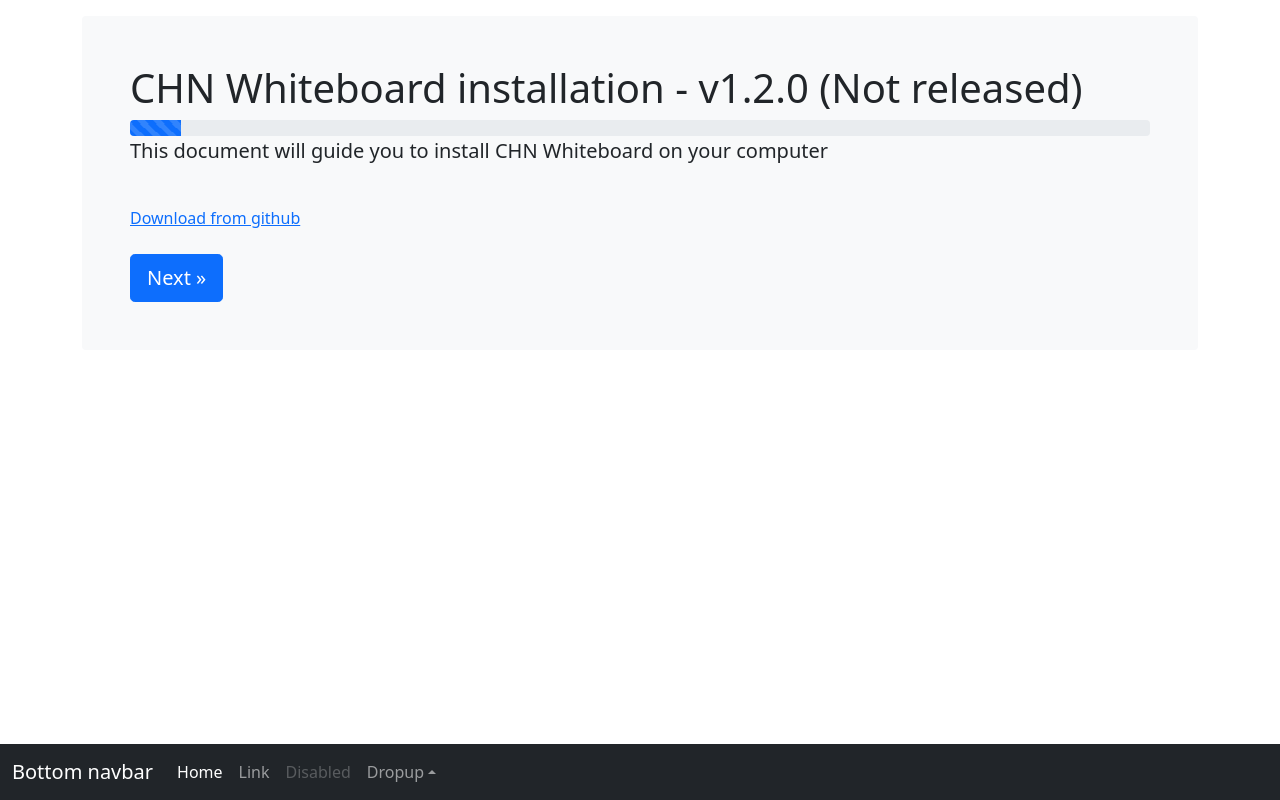
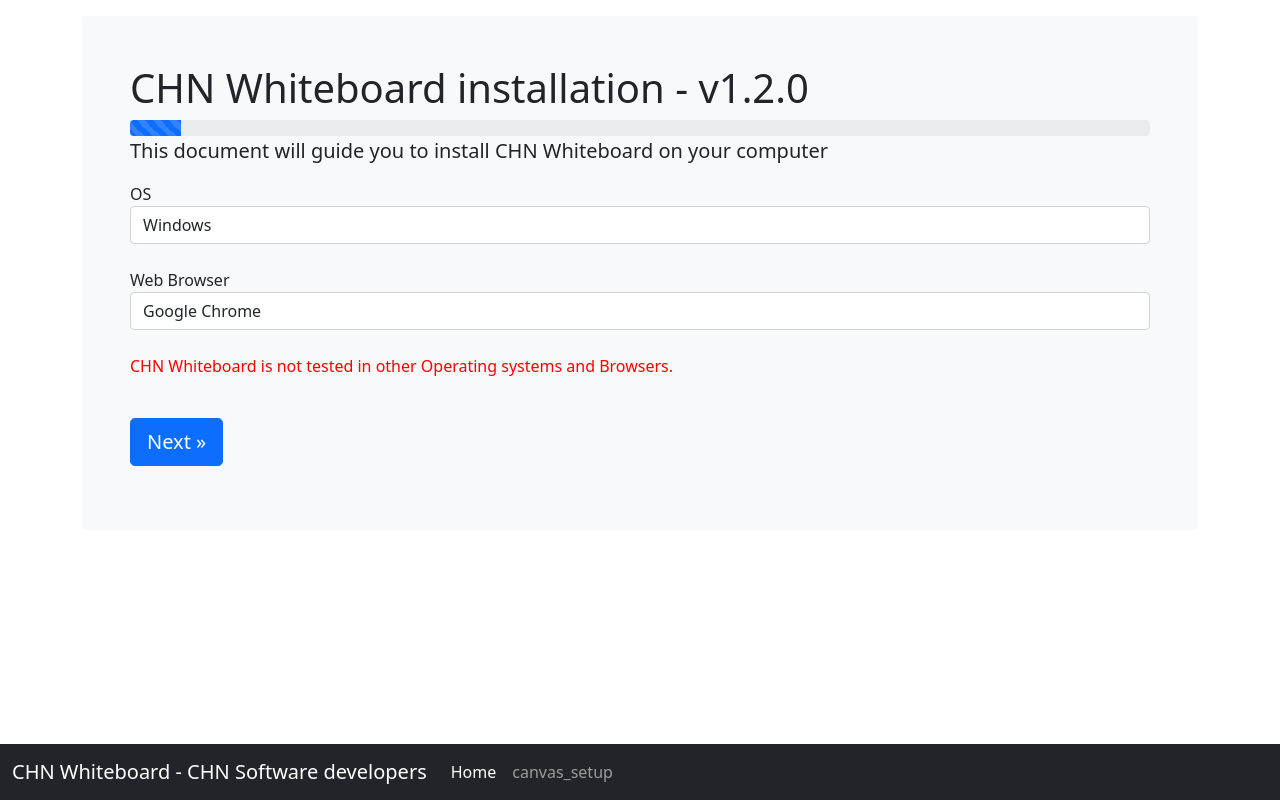
Before and after one commit to Himashana/CHN-Whiteboard, a PHP site: page /?page=1 in a window 1280 px wide. Run offline with PHP 8.4, Linux system fonts and the light colour scheme; data that the repository does not hold is empty.

Commit message:
Update index.php

```diff
--- a/Install/index.php
+++ b/Install/index.php
@@ -2,11 +2,22 @@
 <html>
 <head>
     <title>CHN Whiteboard installation</title>
+    <meta name="viewport" content="width=device-width, initial-scale=1.0">
     <link href="https://cdn.jsdelivr.net/npm/bootstrap@5.0.1/dist/css/bootstrap.min.css" rel="stylesheet" integrity="sha384-+0n0xVW2eSR5OomGNYDnhzAbDsOXxcvSN1TPprVMTNDbiYZCxYbOOl7+AMvyTG2x" crossorigin="anonymous">
+    <style>
+        .copy{
+            background-color:#e9ecef;
+        }
+    </style>
 </head>
 <body>
     <?php
+
+
     $page = $_GET['page'];
+    $OS = $_GET['OS'];
+    $Browser = $_GET['Browser'];
+
     if($page == ""){
         echo'<main class="container">';
         echo'<div class="bg-light p-5 rounded mt-3">';
@@ -18,56 +29,124 @@
         echo'<a class="btn btn-lg btn-primary" href="index.php?page=1" role="button">Start installation &raquo;</a>';
         echo'</div>';
         echo'</main>';
+
+
     }elseif($page == "1"){
+
+
         echo'<main class="container">';
         echo'<div class="bg-light p-5 rounded mt-3">';
-        echo'<h1>CHN Whiteboard installation - v1.2.0 (Not released)</h1>';
+        echo'<h1>CHN Whiteboard installation - v1.2.0</h1>';
                 echo'<div class="progress">
   <div class="progress-bar progress-bar-striped progress-bar-animated" role="progressbar" aria-valuenow="75" aria-valuemin="0" aria-valuemax="100" style="width: 5%"></div>
 </div>';
         echo'<p class="lead">This document will guide you to install CHN Whiteboard on your computer</p>';
-        echo'<br><a href="https://github.com/Himashana/CHN-Whiteboard/releases/" target="_blank">Download from github</a><br><br>';
-        echo'<a class="btn btn-lg btn-primary" href="index.php?page=2" role="button">Next &raquo;</a>';
+        echo'<form action="https://chnsoftwaredevelopers.com/CHN-Classroom/Whiteboard/CHN-Whiteboard-install-assistant/index.php?page=2" method="GET"><label for="">OS</label><select class="form-control" id="" name="OS"><option>Windows</option></select><br>';
+        echo'<input type="hidden" name="page" value="2"><label for="">Web Browser</label><select class="form-control" id="" name="Browser"><option>Google Chrome</option><option>Microsoft Edge</option></select><br>';
+        echo'<p style="color:red;">CHN Whiteboard is not tested in other Operating systems and Browsers.</p><br>';
+        //echo'<a class="btn btn-lg btn-primary" href="index.php?page=2" role="button">Next &raquo;</a>';
+        echo'<input type="submit" value="Next &raquo;" class="btn btn-lg btn-primary"></form>';
         echo'</div>';
         echo'</main>';
+
     }elseif($page == "2"){
+
+
         echo'<main class="container">';
         echo'<div class="bg-light p-5 rounded mt-3">';
-        echo'<h1>CHN Whiteboard installation - v1.2.0 (Not released)</h1>';
+        echo'<h1>CHN Whiteboard installation - v1.2.0</h1>';
                 echo'<div class="progress">
   <div class="progress-bar progress-bar-striped progress-bar-animated" role="progressbar" aria-valuenow="75" aria-valuemin="0" aria-valuemax="100" style="width: 10%"></div>
 </div>';
         echo'<p class="lead">This document will guide you to install CHN Whiteboard on your computer</p>';
-        echo'<br><a href="https://github.com/Himashana/CHN-Whiteboard/releases/" target="_blank">Download from github</a><br><br>';
+        echo'<br>OS - '.$OS.'<br>Web Browser - '.$Browser.'<br><br>';
         echo'<a class="btn btn-lg btn-primary" href="index.php?page=3" role="button">Next &raquo;</a>';
         echo'</div>';
         echo'</main>';
+
+
+
+    }elseif($page == "3"){
+
+        echo'<main class="container">';
+        echo'<div class="bg-light p-5 rounded mt-3">';
+        echo'<h1>CHN Whiteboard installation - v1.2.0</h1>';
+                echo'<div class="progress">
+  <div class="progress-bar progress-bar-striped progress-bar-animated" role="progressbar" aria-valuenow="75" aria-valuemin="0" aria-valuemax="100" style="width: 15%"></div>
+</div>';
+        echo'<p class="lead">This document will guide you to install CHN Whiteboard on your computer</p>';
+        echo'<br>1. <a href="https://www.python.org/downloads/" target="_blank">Download Python latest version.</a><br><br>';
+        echo'2. Install python on your computer.<br><br>';
+        echo'<p style="color:green;">Why python? : Some script containing in CHN Whiteboard are written in python. So python need to execute this project.</p><br><br>';
+        echo'<a class="btn btn-lg btn-primary" href="index.php?page=4" role="button">Next &raquo;</a>';
+        echo'</div>';
+        echo'</main>';
+
+    }elseif($page == "4"){
+
+        echo'<main class="container">';
+        echo'<div class="bg-light p-5 rounded mt-3">';
+        echo'<h1>CHN Whiteboard installation - v1.2.0</h1>';
+                echo'<div class="progress">
+  <div class="progress-bar progress-bar-striped progress-bar-animated" role="progressbar" aria-valuenow="75" aria-valuemin="0" aria-valuemax="100" style="width: 20%"></div>
+</div>';
+        echo'<p class="lead">This document will guide you to install CHN Whiteboard on your computer</p>';
+        echo'<br><h4>Install Prerequisites</h4>Open cmd and install these things one by one.<br>1. tqdm : <p class="copy">py -m pip install tqdm</p><br>';
+        echo'<img src="img/img-1.png" style="width:70%; height:55%;"><br><p style="color:green;">Paste command and click enter.<br>If it is not working remove py -m and try.</p>';
+        echo'<br>2. requests : <p class="copy">py -m pip install requests</p><br>';
+        echo'3. PyQt5 : <p class="copy">py -m pip install PyQt5</p><br>';
+        echo'4. PyQtWebEngine : <p class="copy">py -m pip install PyQtWebEngine</p>';
+        echo'<br><br>';
+        echo'<a class="btn btn-lg btn-primary" href="index.php?page=5" role="button">I installed all Prerequisites &raquo;</a><br><br><br>';
+        echo'</div>';
+        echo'</main>';
+    }elseif($page == "5"){
+
+        echo'<main class="container">';
+        echo'<div class="bg-light p-5 rounded mt-3">';
+        echo'<h1>CHN Whiteboard installation - v1.2.0</h1>';
+                echo'<div class="progress">
+  <div class="progress-bar progress-bar-striped progress-bar-animated" role="progressbar" aria-valuenow="75" aria-valuemin="0" aria-valuemax="100" style="width: 20%"></div>
+</div>';
+        echo'<p class="lead">This document will guide you to install CHN Whiteboard on your computer</p>';
+        echo'<br><h4>Ohoo...Now you ready to install CHN Whiteboard.';
+        echo'<br><br>';
+        echo'<a class="btn btn-lg btn-primary" href="index.php?page=6" role="button">Download CHN Whiteboard &raquo;</a><br><br><br>';
+        echo'</div>';
+        echo'</main>';
+    }elseif($page == "6"){
+
+
+
+        echo'<main class="container">';
+        echo'<div class="bg-light p-5 rounded mt-3">';
+        echo'<h1>CHN Whiteboard installation - v1.2.0</h1>';
+                echo'<div class="progress">
+  <div class="progress-bar progress-bar-striped progress-bar-animated" role="progressbar" aria-valuenow="75" aria-valuemin="0" aria-valuemax="100" style="width: 15%"></div>
+</div>';
+        echo'<p class="lead">This document will guide you to install CHN Whiteboard on your computer</p>';
+        echo'<br><a href="https://github.com/Himashana/CHN-Whiteboard/releases/" target="_blank">Download CHN "CHN-Whiteboard-1.2.0-setup.exe" from github</a><br><br>';
+        echo'<a class="btn btn-lg btn-primary" href="index.php?page=7" role="button">Next &raquo;</a>';
+        echo'</div>';
+        echo'</main>';
+
+
+
     }
    ?>
 <nav class="navbar fixed-bottom navbar-expand-sm navbar-dark bg-dark">
   <div class="container-fluid">
-    <a class="navbar-brand" href="#">Bottom navbar</a>
+    <a class="navbar-brand" href="#">CHN Whiteboard - CHN Software developers</a>
     <button class="navbar-toggler" type="button" data-bs-toggle="collapse" data-bs-target="#navbarCollapse" aria-controls="navbarCollapse" aria-expanded="false" aria-label="Toggle navigation">
       <span class="navbar-toggler-icon"></span>
     </button>
     <div class="collapse navbar-collapse" id="navbarCollapse">
       <ul class="navbar-nav">
         <li class="nav-item">
-          <a class="nav-link active" aria-current="page" href="#">Home</a>
+          <a class="nav-link active" aria-current="page" href="https://chnsoftwaredevelopers.com/CHN-Classroom/Whiteboard/CHN-Whiteboard-install-assistant/">Home</a>
         </li>
         <li class="nav-item">
-          <a class="nav-link" href="#">Link</a>
-        </li>
-        <li class="nav-item">
-          <a class="nav-link disabled" href="#" tabindex="-1" aria-disabled="true">Disabled</a>
-        </li>
-        <li class="nav-item dropup">
-          <a class="nav-link dropdown-toggle" href="#" id="dropdown10" data-bs-toggle="dropdown" aria-expanded="false">Dropup</a>
-          <ul class="dropdown-menu" aria-labelledby="dropdown10">
-            <li><a class="dropdown-item" href="#">Action</a></li>
-            <li><a class="dropdown-item" href="#">Another action</a></li>
-            <li><a class="dropdown-item" href="#">Something else here</a></li>
-          </ul>
+          <a class="nav-link" href="https://chnsoftwaredevelopers.com/CHN-Classroom/Whiteboard/CHN-Whiteboard-install-assistant/index.php?page=canvas_setup">canvas_setup</a>
         </li>
       </ul>
     </div>
```
